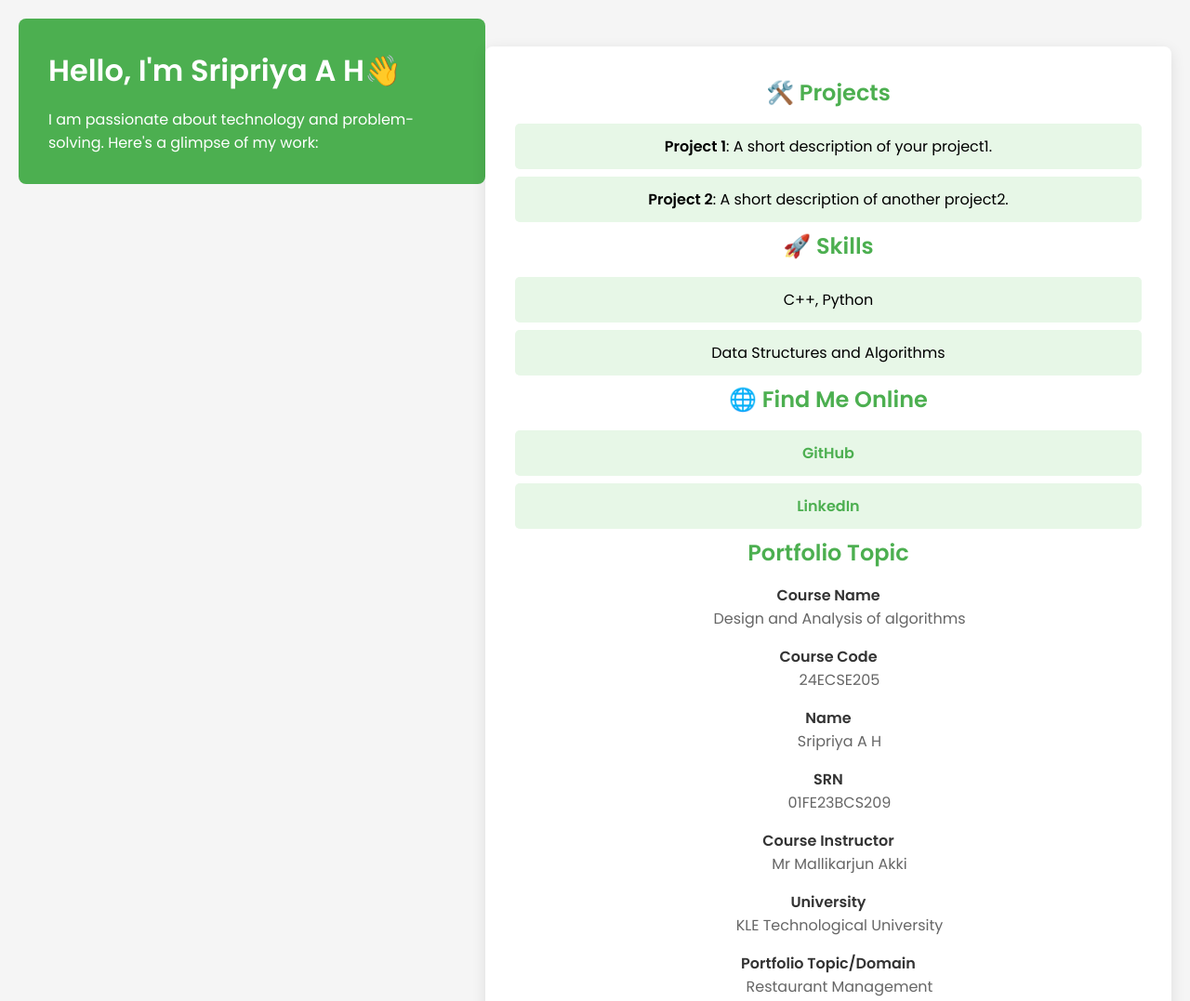
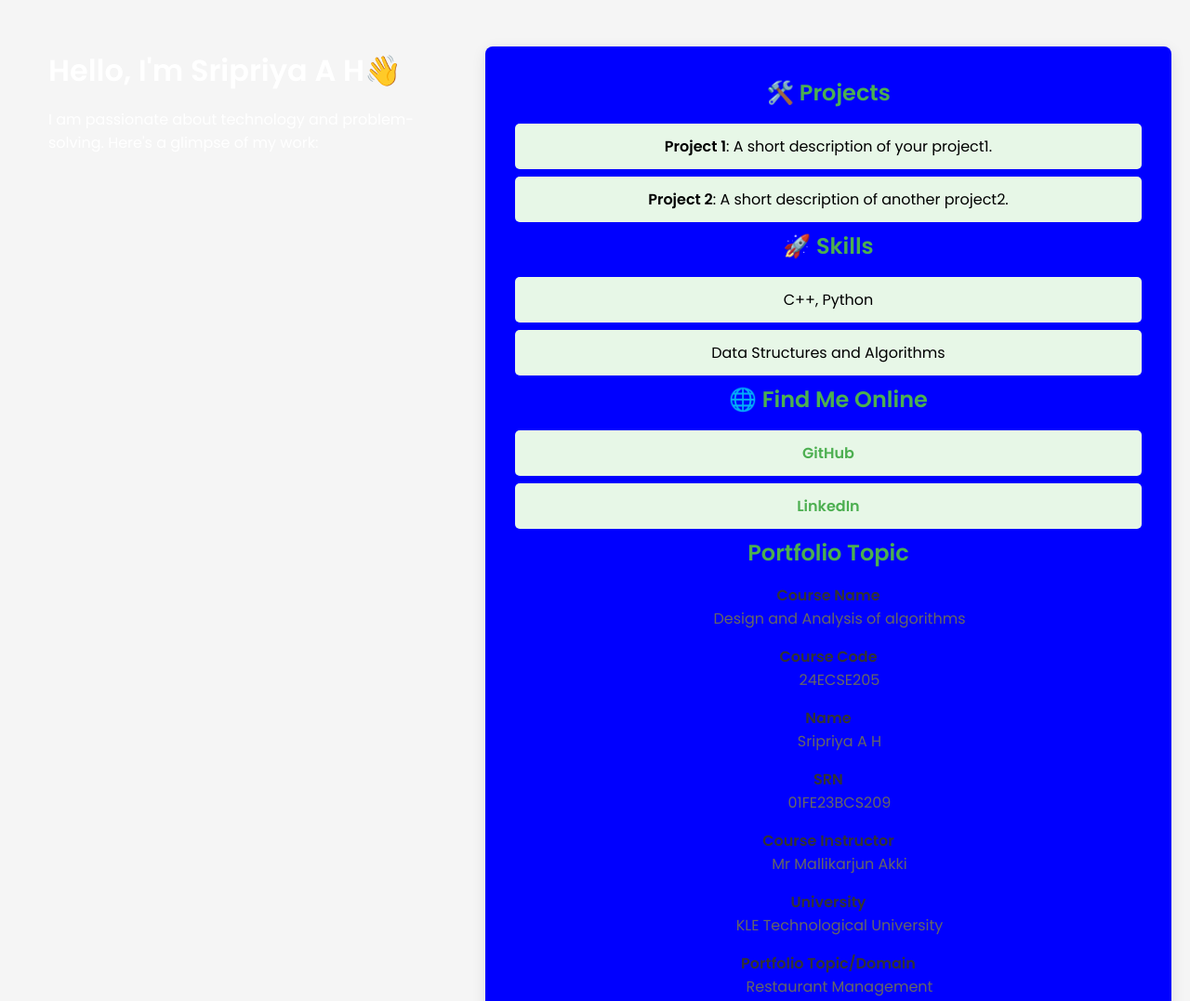
Before and after one commit to sripriya2505/portfolio.github.io, a plain HTML site: page index.html in a window 1280 px wide. Shown: the top 1077 px of the page at 93% size. Drawn offline with Linux system fonts and the light colour scheme.

Commit message:
Update style.css

```diff
--- a/style.css
+++ b/style.css
@@ -19,7 +19,7 @@ body {
 
 /* Main Container */
 section {
-    background-color: white;
+    background-color: blue;
     padding: 2rem;
     width: 90%;
     max-width: 800px;
@@ -31,7 +31,7 @@ section {
 
 /* Header */
 header {
-    background-color: #4CAF50;
+    background-blue: #4CAF50;
     color: white;
     padding: 2rem;
     border-radius: 8px;
```
